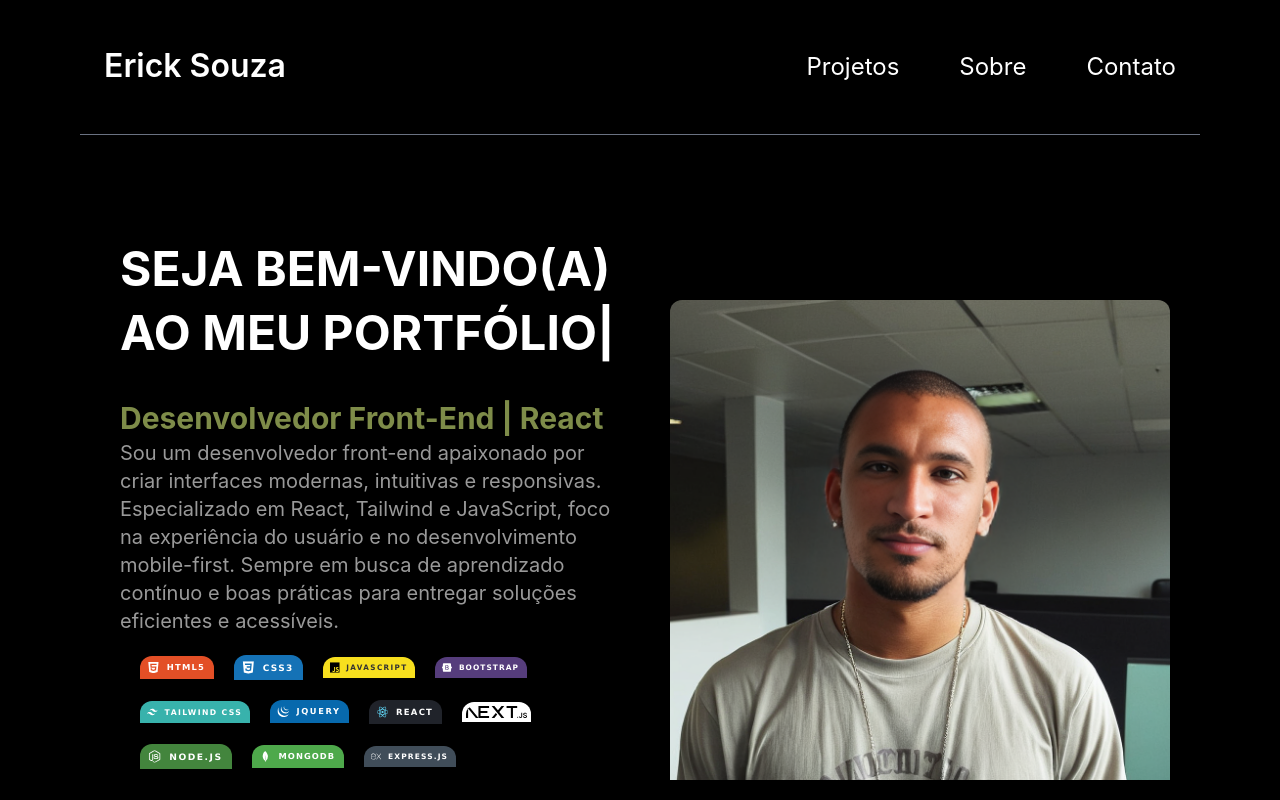
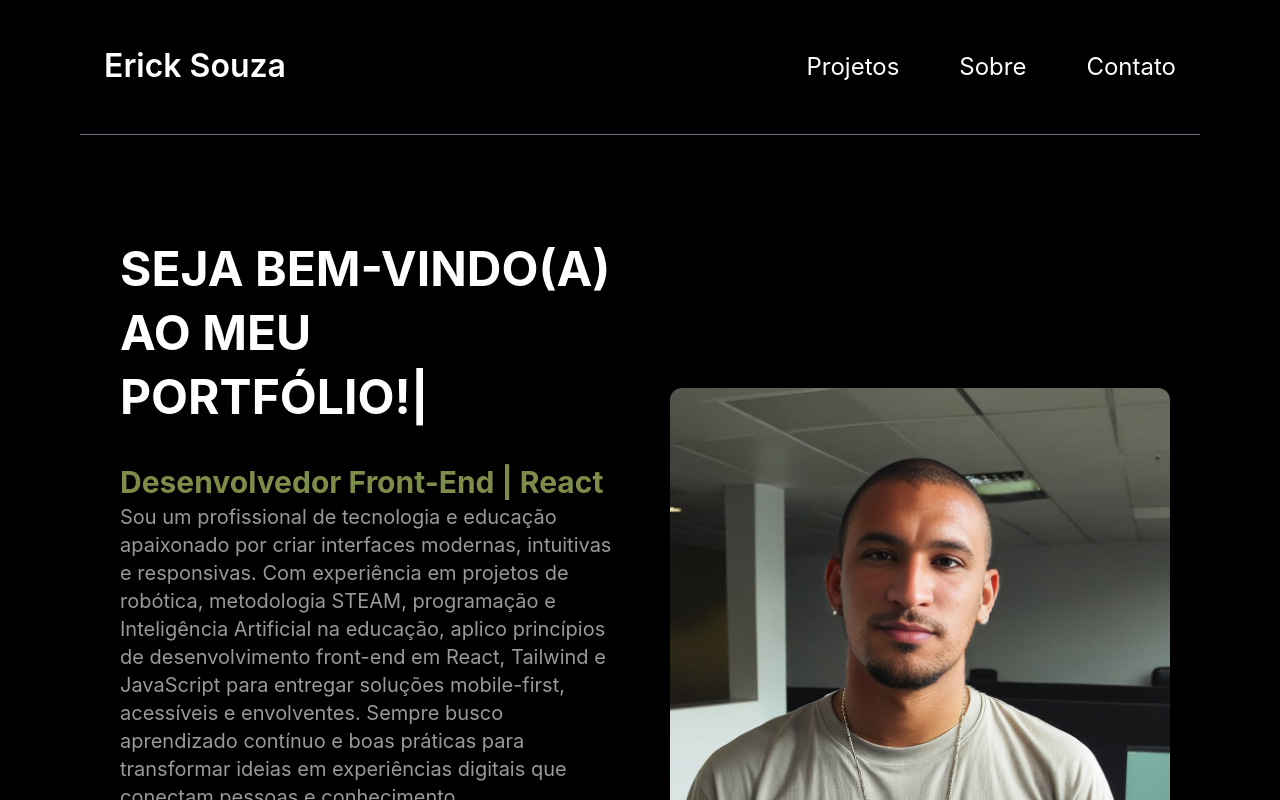
Before and after one commit to ErickSouza94/portifolio, a React (Vite) app: page / in a window 1280 px wide. Shown: the top 800 px of the page. Built offline with nearby package versions, Linux system fonts and the light colour scheme.

Commit message:
Revise personal description in HomePage component
Updated personal description to include technology and education experience.

```diff
--- a/src/pages/HomePage/index.jsx
+++ b/src/pages/HomePage/index.jsx
@@ -23,11 +23,7 @@ const Home = () => {
               </strong>
             {" "}
             <br />
-            Sou um desenvolvedor front-end apaixonado por criar interfaces
-            modernas, intuitivas e responsivas. Especializado em React, Tailwind
-            e JavaScript, foco na experiência do usuário e no desenvolvimento
-            mobile-first. Sempre em busca de aprendizado contínuo e boas
-            práticas para entregar soluções eficientes e acessíveis.
+             Sou um profissional de tecnologia e educação apaixonado por criar interfaces modernas, intuitivas e responsivas. Com experiência em projetos de robótica, metodologia STEAM, programação e Inteligência Artificial na educação, aplico princípios de desenvolvimento front-end em React, Tailwind e JavaScript para entregar soluções mobile-first, acessíveis e envolventes. Sempre busco aprendizado contínuo e boas práticas para transformar ideias em experiências digitais que conectam pessoas e conhecimento.
           </p>
           <div>
             <Tools />
```
